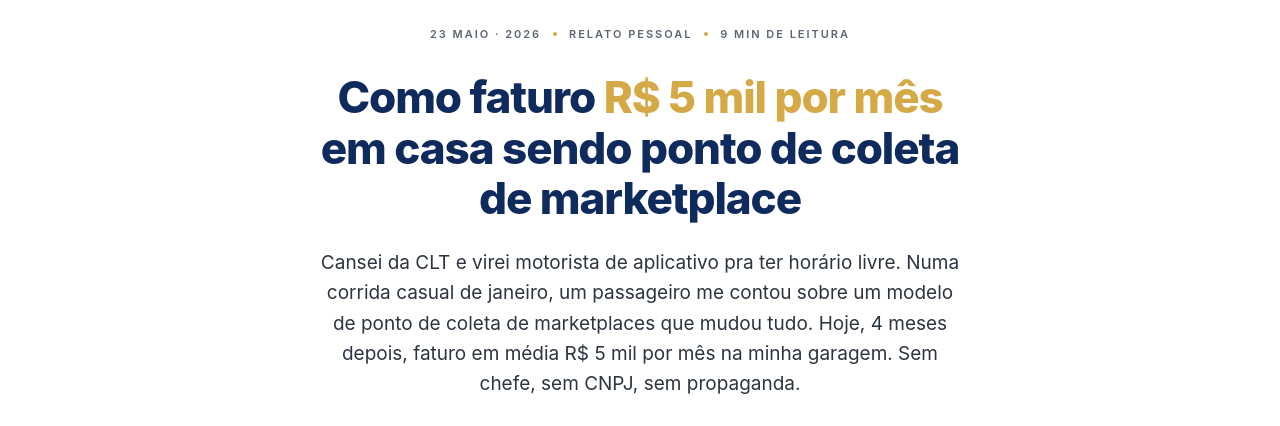
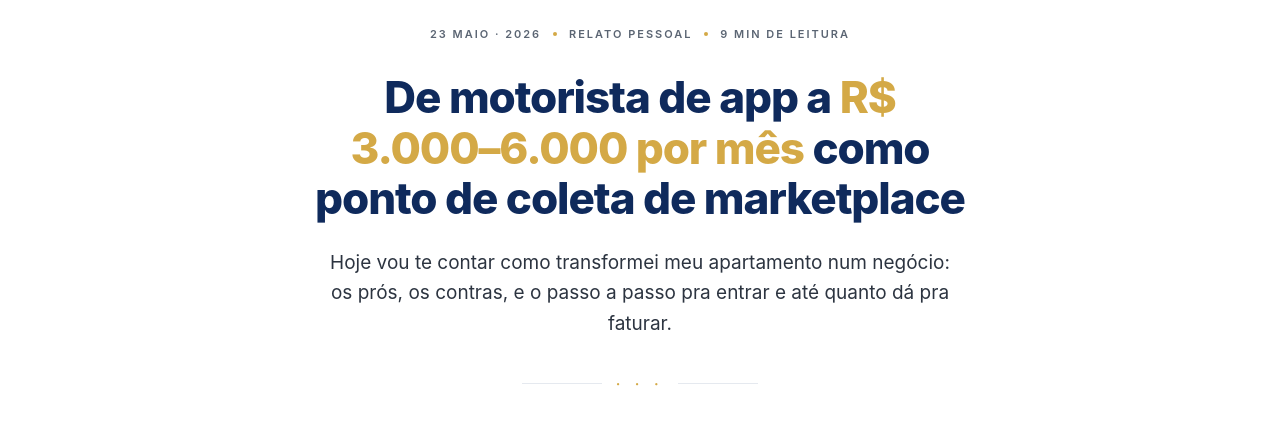
Before and after one commit to kellieflor58-rgb/coletaki-adv, a Next.js app: page /coleta in a window 1280 px wide. Shown: the part 125-551 px from the top of the page. Built offline with nearby package versions, Linux system fonts and the light colour scheme; grey boxes are pictures that could not be loaded.

Commit message:
copy: nova headline 'De motorista de app a R$ 3.000-6.000' + subheadline transformei apartamento

```diff
--- a/app/coleta/PageClient.js
+++ b/app/coleta/PageClient.js
@@ -68,11 +68,11 @@ export default function PageClient() {
         </div>
 
         <h1 style={{ fontSize: 44, fontWeight: 800, lineHeight: 1.15, letterSpacing: '-0.025em', marginBottom: 24, textAlign: 'center', color: NAVY }} className="h1-main">
-          Como faturo <span style={{ color: GOLD }}>R$ 5 mil por mês</span> em casa sendo ponto de coleta de marketplace
+          De motorista de app a <span style={{ color: GOLD }}>R$ 3.000–6.000 por mês</span> como ponto de coleta de marketplace
         </h1>
 
         <p style={{ fontSize: 19, color: INK_SOFT, lineHeight: 1.6, margin: '0 auto 36px', textAlign: 'center', maxWidth: 640 }}>
-          Cansei da CLT e virei motorista de aplicativo pra ter horário livre. Numa corrida casual de janeiro, um passageiro me contou sobre um modelo de ponto de coleta de marketplaces que mudou tudo. Hoje, 4 meses depois, faturo em média R$ 5 mil por mês na minha garagem. Sem chefe, sem CNPJ, sem propaganda.
+          Hoje vou te contar como transformei meu apartamento num negócio: os prós, os contras, e o passo a passo pra entrar e até quanto dá pra faturar.
         </p>
 
         <div style={{ display: 'flex', alignItems: 'center', justifyContent: 'center', gap: 14, marginBottom: 36 }}>
```
